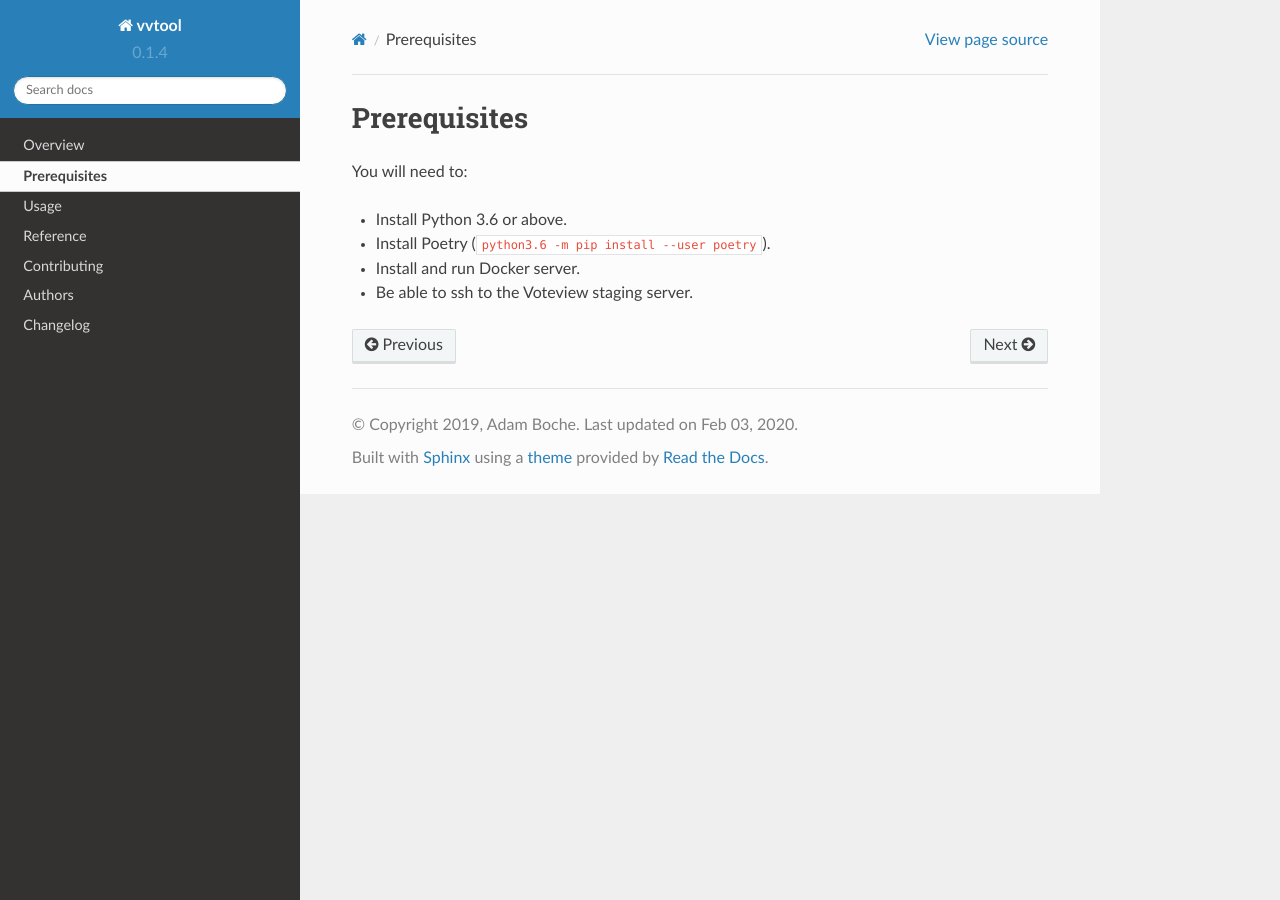
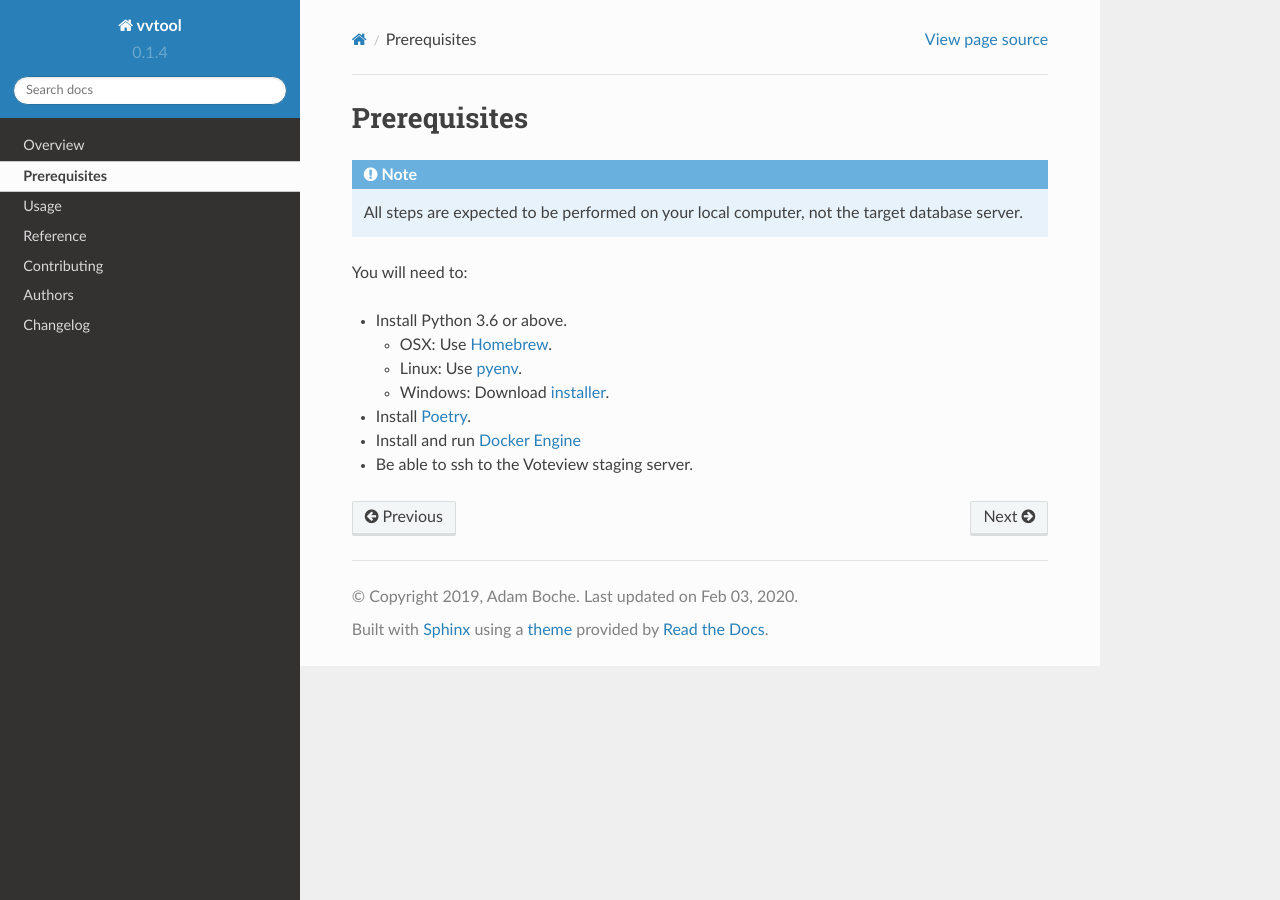
Before and after one commit to voteview/voteview-dev, a Sphinx documentation site: the page built from docs/prerequisites.rst, in a window 1280 px wide. Built offline with Sphinx 7.4.7 and the Read the Docs theme 2.0.0, drawn with Linux system fonts in a browser that asks for light colours.

Commit message:
Add prerequisites

```diff
--- a/docs/prerequisites.rst
+++ b/docs/prerequisites.rst
@@ -2,11 +2,27 @@
 Prerequisites
 ==============
 
+.. note::
+
+   All steps are expected to be performed on your local computer, not the target database
+   server.
 
 
 You will need to:
 
 - Install Python 3.6 or above.
-- Install Poetry (``python3.6 -m pip install --user poetry``).
-- Install and run Docker server.
+
+  - OSX: Use Homebrew_.
+  - Linux: Use pyenv_.
+  - Windows: Download installer_.
+
+- Install Poetry_.
+- Install and run `Docker Engine`_
 - Be able to ssh to the Voteview staging server.
+
+
+.. _Homebrew: https://brew.sh/
+.. _pyenv: https://github.com/pyenv/pyenv
+.. _installer: https://www.python.org/downloads/
+.. _Poetry: http://python-poetry.org/
+.. _Docker Engine: https://docs.docker.com/install/
--- a/docs/usage.rst
+++ b/docs/usage.rst
@@ -19,7 +19,7 @@ Create a migration by running ``vvtool`` on the command line:
    $ poetry install
    ...
 
-   $ poetry run vvtool --database voteview migration create add_votes
+   $ poetry run vvtool --database voteview migration create add-votes
 
 
 
```
